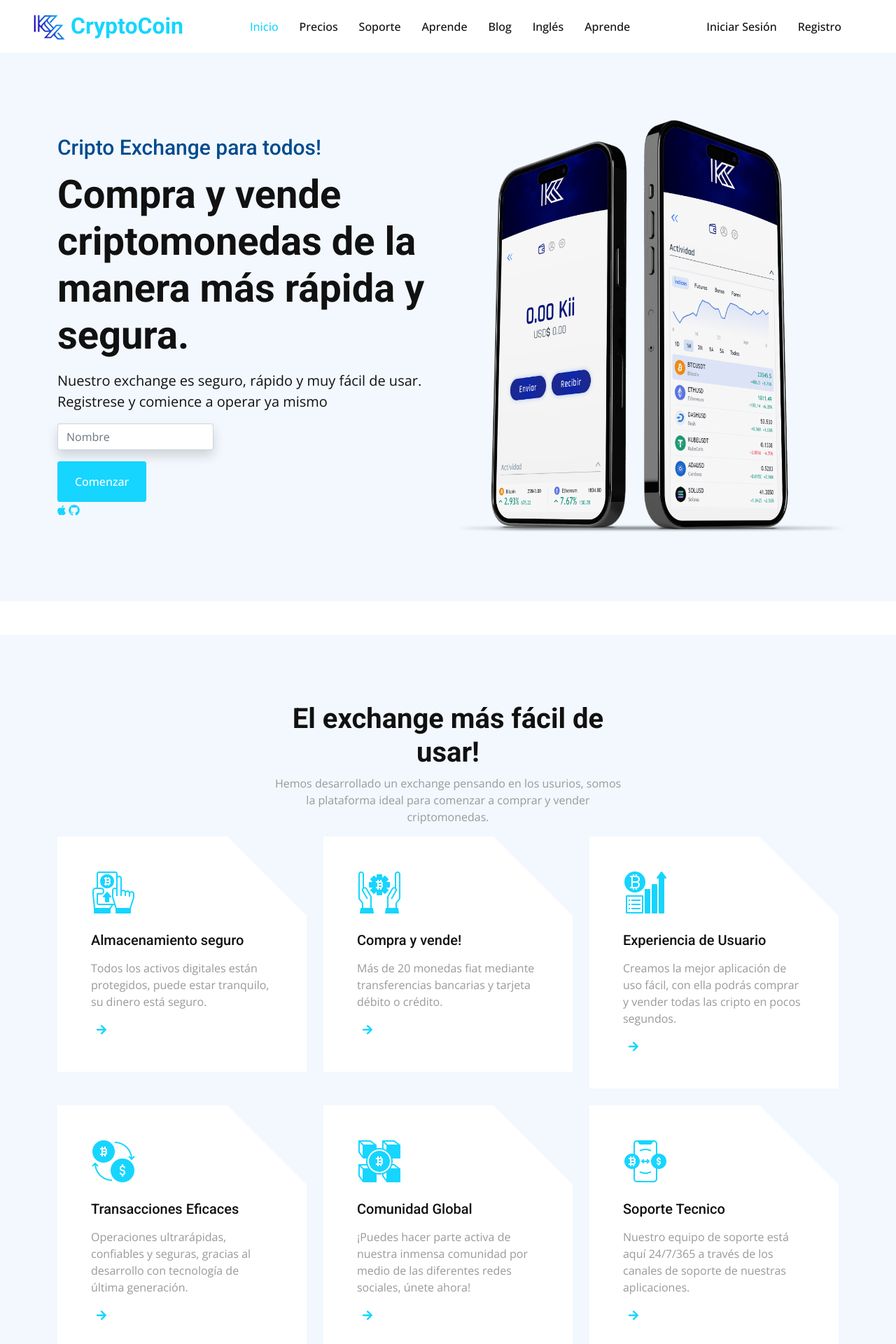
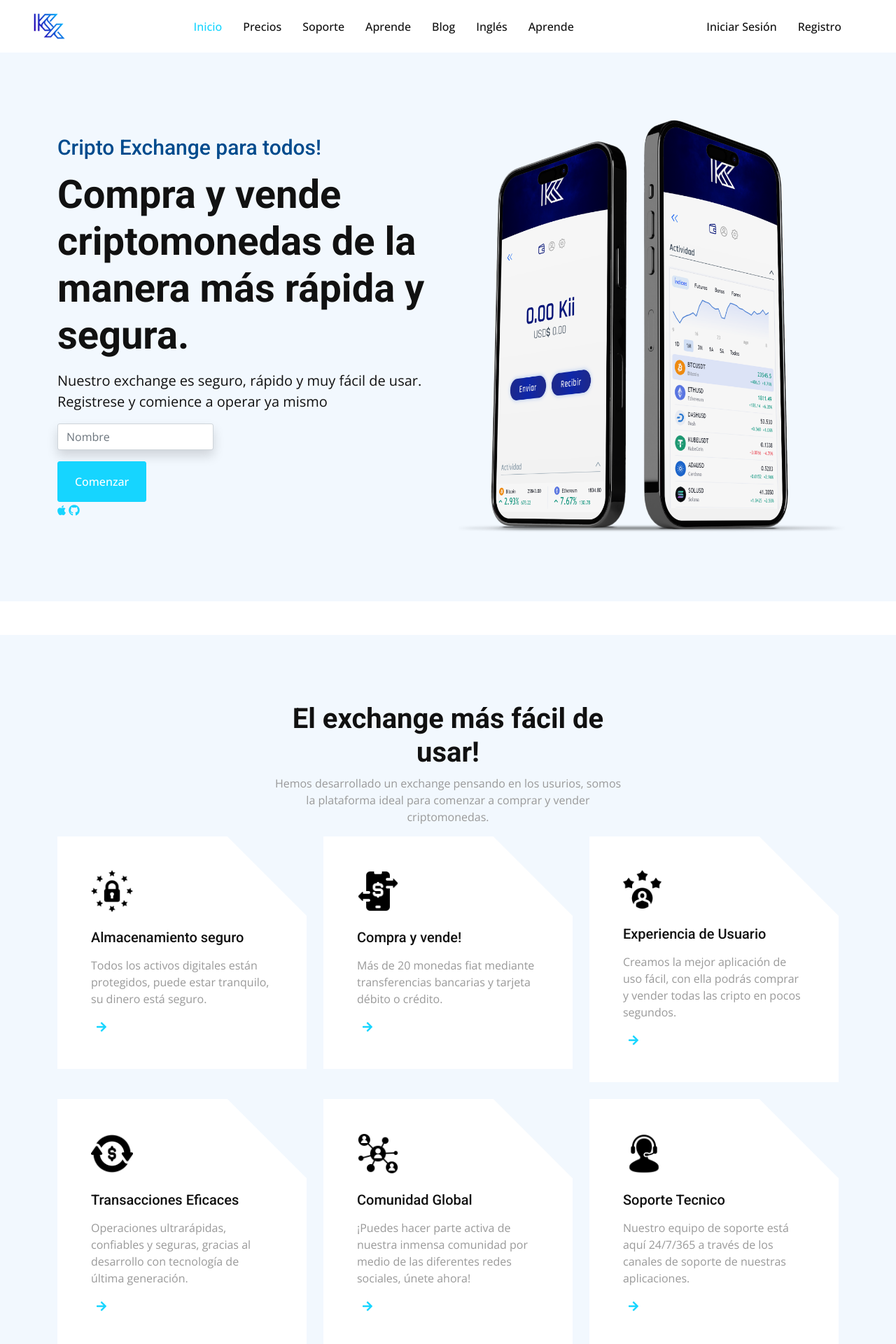
Before and after one commit to ScarletRot0/cryptoKX, a PHP site: page / in a window 1280 px wide. Shown: the top 1920 px of the page at 70% size. Run offline with PHP 8.4, Linux system fonts and the light colour scheme; some libraries are stand-ins or nearby versions.

Commit message:
logosen negro

```diff
--- a/header.php
+++ b/header.php
@@ -1,8 +1,8 @@
 <header>
     <nav class="navbar navbar-expand-lg bg-white navbar-light sticky-top p-0 px-4 px-lg-5">
         <a href="index.html" class="navbar-brand d-flex align-items-center">
-            <h2 class="m-0 text-primary"><img class="img-fluid me-2" src="img/icon-1.png" alt=""
-                    style="width: 45px;">CryptoCoin</h2>
+            <img class="img-fluid me-2" src="img/icon-1.png" alt=""
+                    style="width: 45px;">
         </a>
         <button type="button" class="navbar-toggler" data-bs-toggle="collapse" data-bs-target="#navbarCollapse">
             <span class="navbar-toggler-icon"></span>
--- a/index.php
+++ b/index.php
@@ -88,7 +88,7 @@
             <div class="row g-4">
                 <div class="col-lg-4 col-md-6 wow fadeInUp" data-wow-delay="0.1s">
                     <div class="service-item bg-white p-5">
-                        <img class="img-fluid mb-4" src="img/icon-7.png" alt="">
+                        <img class="img-fluid mb-4" src="img/icon-7.png" alt="" style="width: 60px;">
                         <h5 class="mb-3">Almacenamiento seguro</h5>
                         <p>Todos los activos digitales están protegidos, puede estar tranquilo, su dinero está seguro.</p>
                         <a href=""> <i class="fa fa-arrow-right ms-2"></i></a>
@@ -96,15 +96,15 @@
                 </div>
                 <div class="col-lg-4 col-md-6 wow fadeInUp" data-wow-delay="0.3s">
                     <div class="service-item bg-white p-5">
-                        <img class="img-fluid mb-4" src="img/icon-3.png" alt="">
+                        <img class="img-fluid mb-4" src="img/icon-3.png" alt="" style="width: 60px;">
                         <h5 class="mb-3">Compra y vende!</h5>
-                        <p>Más de 20 monedas fiat mediante transferencias bancarias y tarjeta débito o crédito.</p>
+                        <p>Más de 20 monedas fiat mediante transferencias bancarias y tarjeta débito o crédito.<br></p>
                         <a href=""> <i class="fa fa-arrow-right ms-2"></i></a>
                     </div>
                 </div>
                 <div class="col-lg-4 col-md-6 wow fadeInUp" data-wow-delay="0.5s">
                     <div class="service-item bg-white p-5">
-                        <img class="img-fluid mb-4" src="img/icon-9.png" alt="">
+                        <img class="img-fluid mb-4" src="img/icon-9.png" alt="" style="width: 55px;">
                         <h5 class="mb-3">Experiencia de Usuario</h5>
                         <p>Creamos la mejor aplicación de uso fácil, con ella podrás comprar y vender todas las cripto en pocos segundos.</p>
                         <a href=""> <i class="fa fa-arrow-right ms-2"></i></a>
@@ -112,7 +112,7 @@
                 </div>
                 <div class="col-lg-4 col-md-6 wow fadeInUp" data-wow-delay="0.1s">
                     <div class="service-item bg-white p-5">
-                        <img class="img-fluid mb-4" src="img/icon-5.png" alt="">
+                        <img class="img-fluid mb-4" src="img/icon-5.png" alt="" style="width: 60px;">
                         <h5 class="mb-3">Transacciones Eficaces</h5>
                         <p>Operaciones ultrarápidas, confiables y seguras, gracias al desarrollo con tecnología de última generación.</p>
                         <a href=""> <i class="fa fa-arrow-right ms-2"></i></a>
@@ -120,7 +120,7 @@
                 </div>
                 <div class="col-lg-4 col-md-6 wow fadeInUp" data-wow-delay="0.3s">
                     <div class="service-item bg-white p-5">
-                        <img class="img-fluid mb-4" src="img/icon-2.png" alt="">
+                        <img class="img-fluid mb-4" src="img/icon-2.png" alt="" style="width: 60px;">
                         <h5 class="mb-3">Comunidad Global</h5>
                         <p>¡Puedes hacer parte activa de nuestra inmensa comunidad por medio de las diferentes redes sociales, únete ahora!</p>
                         <a href=""> <i class="fa fa-arrow-right ms-2"></i></a>
@@ -128,7 +128,7 @@
                 </div>
                 <div class="col-lg-4 col-md-6 wow fadeInUp" data-wow-delay="0.5s">
                     <div class="service-item bg-white p-5">
-                        <img class="img-fluid mb-4" src="img/icon-8.png" alt="">
+                        <img class="img-fluid mb-4" src="img/icon-8.png" alt="" style="width: 60px;">
                         <h5 class="mb-3">Soporte Tecnico</h5>
                         <p>Nuestro equipo de soporte está aquí 24/7/365 a través de los canales de soporte de nuestras aplicaciones.</p>
                         <a href=""> <i class="fa fa-arrow-right ms-2"></i></a>
```
Also changed, not shown: img/icon-2.png, img/icon-3.png, img/icon-5.png, img/icon-7.png, img/icon-8.png, img/icon-9.png.
